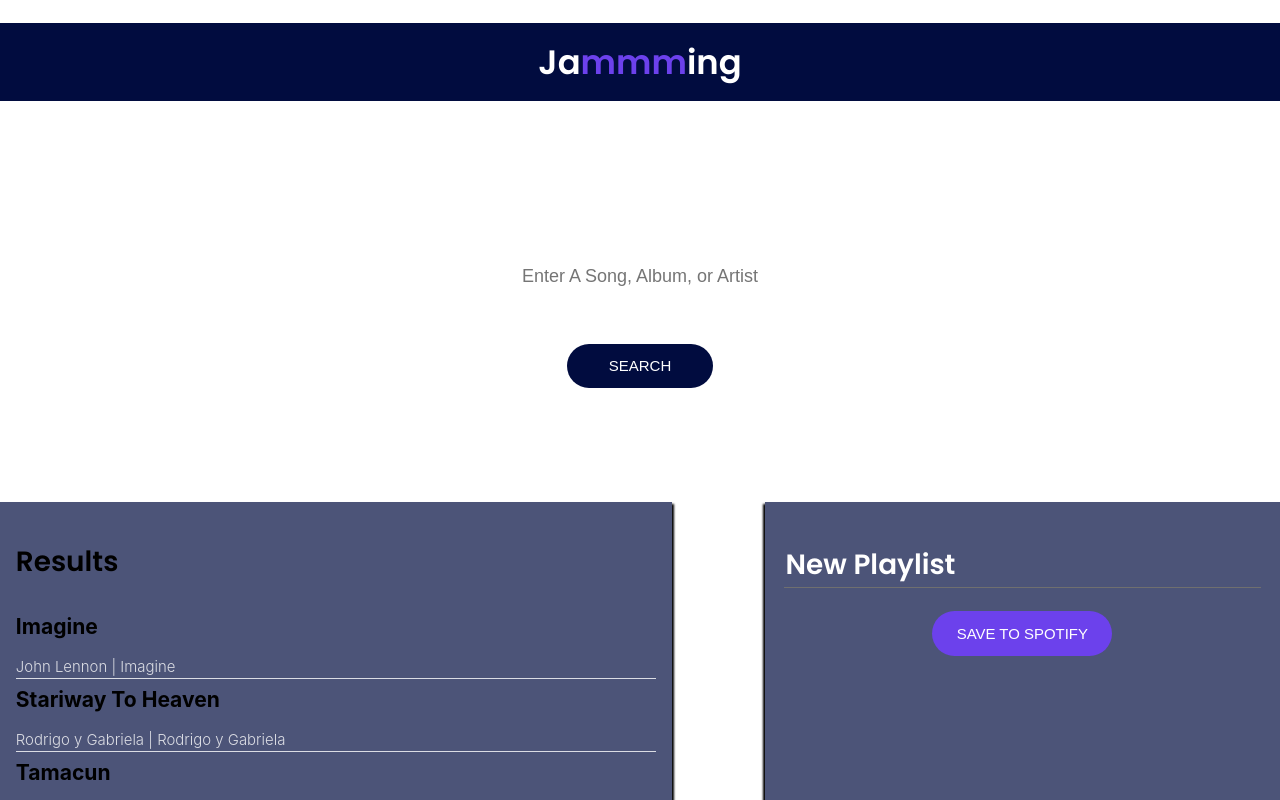
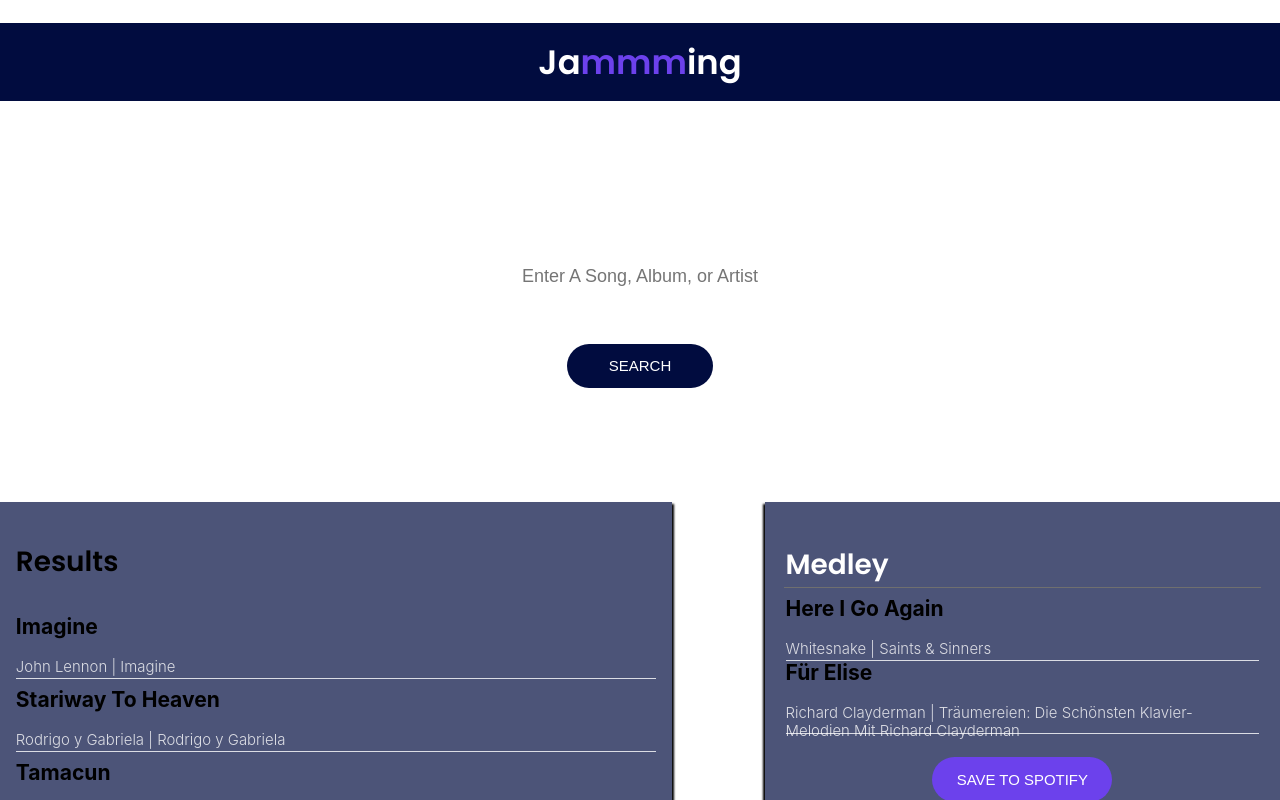
Before and after one commit to Gardego5/codecademy-jamming, a React (Create React App) app: page / in a window 1280 px wide. Shown: the top 800 px of the page. Built offline with nearby package versions, Linux system fonts and the light colour scheme.

Commit message:
Placeholders for Results & Playlist

```diff
--- a/src/Components/App/App.js
+++ b/src/Components/App/App.js
@@ -27,6 +27,19 @@ export default class App extends React.Component {
           artist: 'Rodrigo y Gabriela',
           album: 'Rodrigo y Gabriela'
         }
+      ],
+      playlistName: 'Medley',
+      playlistTracks: [
+        {
+          name: 'Here I Go Again',
+          artist: 'Whitesnake',
+          album: 'Saints & Sinners'
+        },
+        {
+          name: 'Für Elise',
+          artist: 'Richard Clayderman',
+          album: 'Träumereien: Die Schönsten Klavier-Melodien Mit Richard Clayderman'
+        }
       ]
     };
   }
@@ -39,7 +52,7 @@ export default class App extends React.Component {
           <SearchBar />
           <div className="App-playlist">
             <SearchResults results={ this.state.results } />
-            <Playlist />
+            <Playlist name={ this.state.playlistName } tracks={ this.state.playlistTracks } />
           </div>
         </div>
       </div>
--- a/src/Components/Playlist/Playlist.js
+++ b/src/Components/Playlist/Playlist.js
@@ -8,8 +8,8 @@ export default class Playlist extends React.Component {
   render() {
     return (
     <div className="Playlist">
-      <input value="New Playlist"/>
-      <TrackList />
+      <input value={ this.props.name } />
+      <TrackList tracks={ this.props.tracks } />
       <button className="Playlist-save">SAVE TO SPOTIFY</button>
     </div>
     );
--- a/src/Components/SearchResults/SearchResults.js
+++ b/src/Components/SearchResults/SearchResults.js
@@ -9,7 +9,7 @@ export default class SearchResults extends React.Component {
     return (
       <div className="SearchResults">
       <h2>Results</h2>
-      <TrackList results={ this.props.results } />
+      <TrackList tracks={ this.props.results } />
     </div>
     );
   }
--- a/src/Components/Track/Track.js
+++ b/src/Components/Track/Track.js
@@ -12,7 +12,8 @@ export default class Track extends React.Component {
   }
 
   render() {
-    const track = this.props.track
+    const track = this.props.track;
+
     return (
       <div className="Track">
         <div className="Track-information">
--- a/src/Components/TrackList/TrackList.js
+++ b/src/Components/TrackList/TrackList.js
@@ -8,7 +8,7 @@ export default class TrackList extends React.Component {
   render() {
     return (
     <div className="TrackList">
-      { this.props.results && this.props.results.map(track => (
+      { this.props.tracks && this.props.tracks.map(track => (
         <Track track={ track } />
       )) }
     </div>
```
